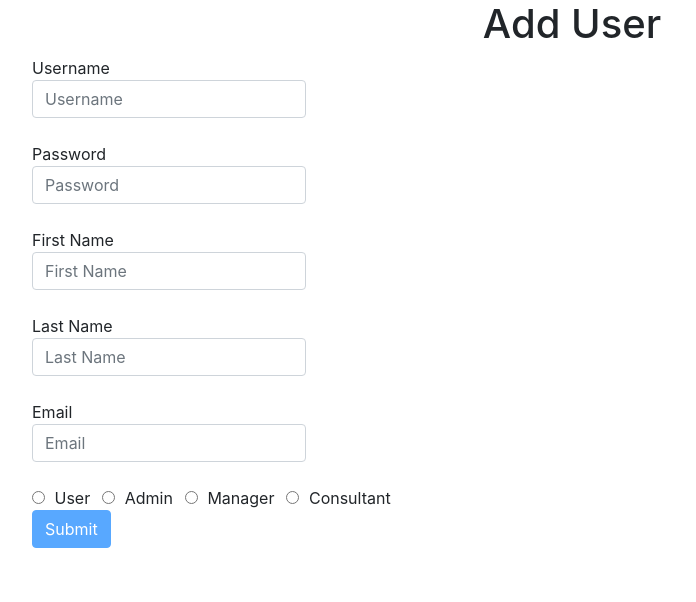
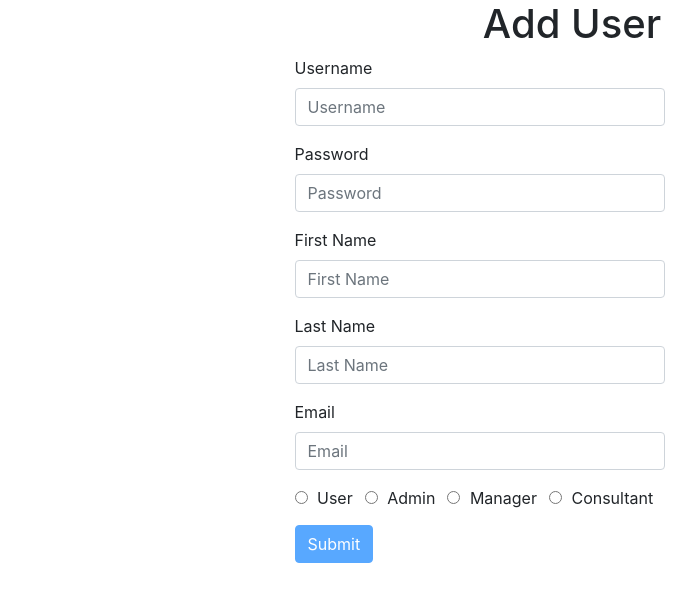
Before and after one commit to AlinaMaican/managio, an Angular app in the folder webapp/: page /add-user in a window 1280 px wide. Shown: the top 602 px of the page, without its empty margins (68-764 px from the left). Built offline with nearby package versions, Linux system fonts and the light colour scheme.

Commit message:
add-user component HTML format

```diff
--- a/webapp/src/app/users/add-user/add-user.component.css
+++ b/webapp/src/app/users/add-user/add-user.component.css
@@ -0,0 +1,7 @@
+.center_div{
+  margin: 0 auto;
+  width:50% /* value of your choice which suits your alignment */
+}
+.btn-add-user{
+  padding-top: 15px;
+}
--- a/webapp/src/app/users/add-user/add-user.component.html
+++ b/webapp/src/app/users/add-user/add-user.component.html
@@ -1,40 +1,40 @@
+<div class="container-fluid center_div">
+  <div>
     <h1 align="center">Add User</h1>
-<div class="container">
+  </div>
+  <div class="row">
+    <div class="col-xs-10">
       <form [formGroup]="adduser" (ngSubmit)="createUser()">
         <div class="row-fluid">
           <div class="form-group">
-        <label>Username
-          <input type="text" class="form-control" placeholder="Username" formControlName="username" required="required"
+            <label>Username</label>
+            <input type="text" class="form-control" placeholder="Username" formControlName="username"
+                   required="required"
                    [ngClass]="{'is-invalid' : usernameError}"
             >
             <p *ngIf="usernameError">{{errorMessage}}</p>
-        </label>
           </div>
           <div class="form-group">
-        <label>Password
+            <label>Password</label>
             <input type="password" class="form-control" placeholder="Password" formControlName="password"
                    required="required">
-        </label>
           </div>
           <div class="form-group">
-        <label>First Name
+            <label>First Name</label>
             <input type="text" class="form-control" placeholder="First Name" formControlName="firstName"
                    required="required">
-        </label>
           </div>
           <div class="form-group">
-        <label>Last Name
+            <label>Last Name</label>
             <input type="text" class="form-control" placeholder="Last Name" formControlName="lastName"
                    required="required">
-        </label>
           </div>
           <div class="form-group">
-        <label>Email
+            <label>Email</label>
             <input type="email" class="form-control" placeholder="Email" formControlName="email" required="required"
-                 [ngClass]="{'is-invalid' : usernameError}"
-          >
+                   [ngClass]="{'is-invalid' : usernameError}">
             <p *ngIf="emailError">{{errorMessage}}</p>
-        </label>
+
           </div>
           <div class="form-check form-check-inline">
             <label class="form-check-label">
@@ -53,11 +53,16 @@
               Manager</label>
           </div>
           <div class="form-check form-check-inline">
-        <label class="form-check-label"><input class="form-check-input" type="radio" name="userRole" value="CONSULTANT"
+            <label class="form-check-label"><input class="form-check-input" type="radio" name="userRole"
+                                                   value="CONSULTANT"
                                                    formControlName="userRole">
               Consultant</label>
           </div>
         </div>
+        <div class="btn-add-user">
           <button type="submit" class="btn btn-primary" [disabled]="!adduser.valid">Submit</button>
+        </div>
       </form>
     </div>
+  </div>
+</div>
```
Lines whose indentation alone changed are shown as unchanged.
